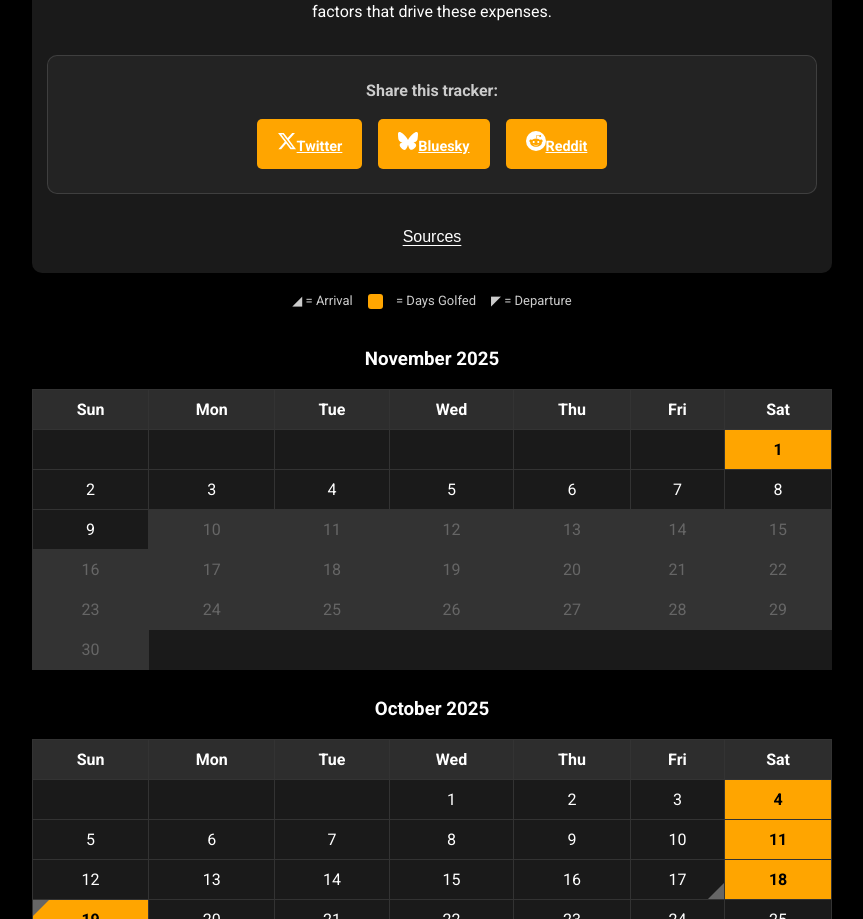
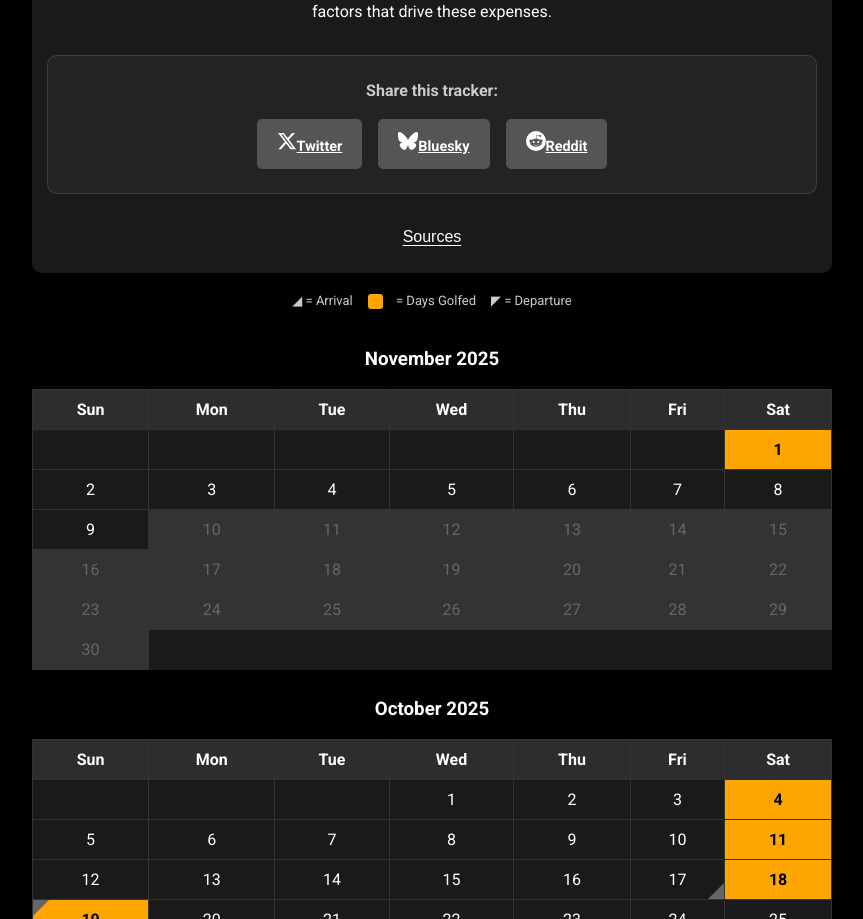
Before and after one commit to soyboi1312/istrumpgolfing.today, a Next.js app: page / in a window 1280 px wide. Shown: the part 827-1746 px from the top of the page, without its empty margins (208-1071 px from the left). Built offline with nearby package versions, Linux system fonts and the light colour scheme.

Commit message:
Update share buttons to grey styling

```diff
--- a/styles/Home.module.css
+++ b/styles/Home.module.css
@@ -454,8 +454,8 @@
   align-items: center;
   gap: 0.5rem;
   padding: 0.75rem 1.25rem;
-  background-color: var(--color-primary-orange);
-  color: var(--color-bg-black);
+  background-color: #555;
+  color: #fff;
   text-decoration: none;
   border-radius: 5px;
   font-weight: 600;
@@ -464,9 +464,9 @@
 }
 
 .shareButton:hover {
-  background-color: #ff8c00;
+  background-color: #666;
   transform: translateY(-2px);
-  box-shadow: 0 4px 8px rgba(255, 165, 0, 0.3);
+  box-shadow: 0 4px 8px rgba(0, 0, 0, 0.4);
 }
 
 .shareButton svg {
```
